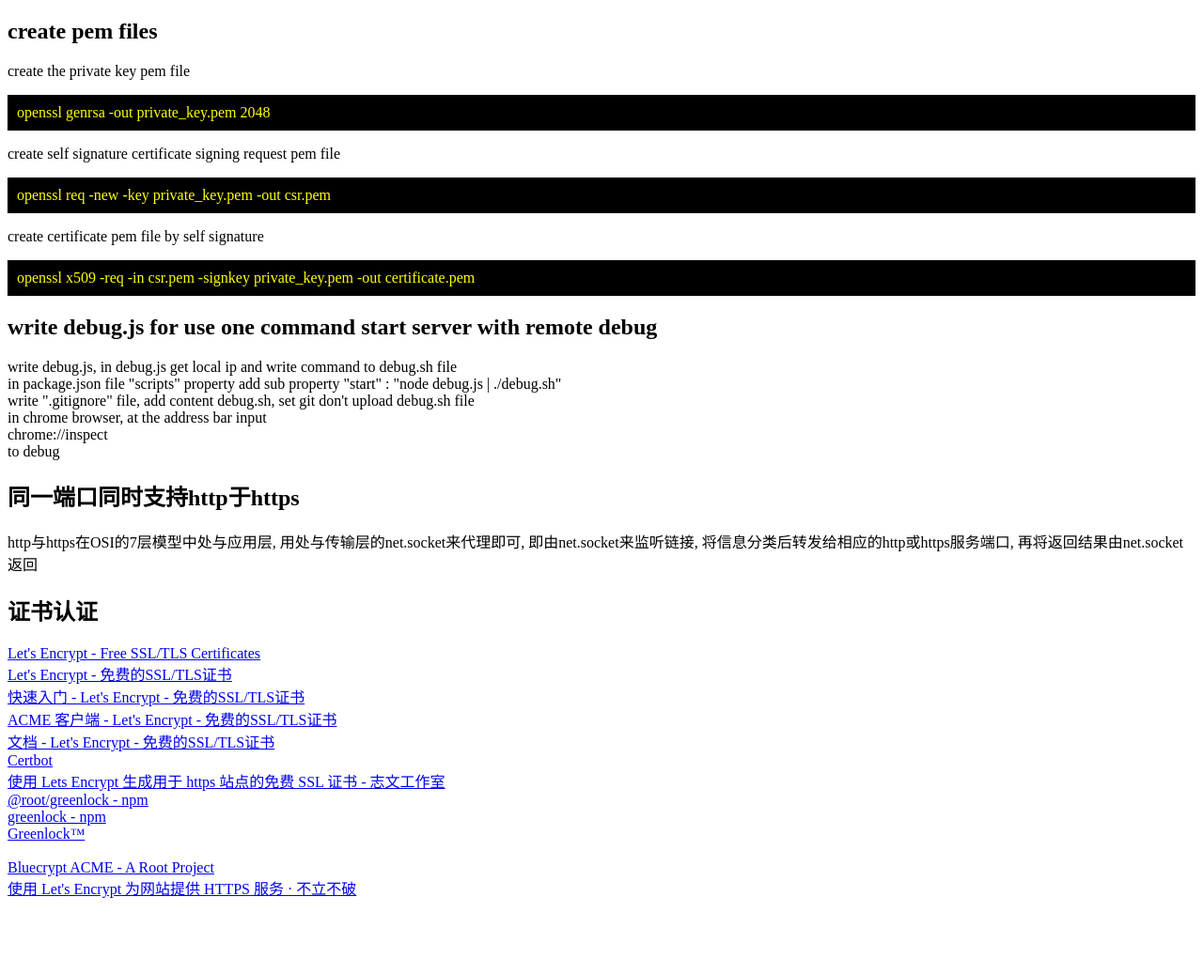
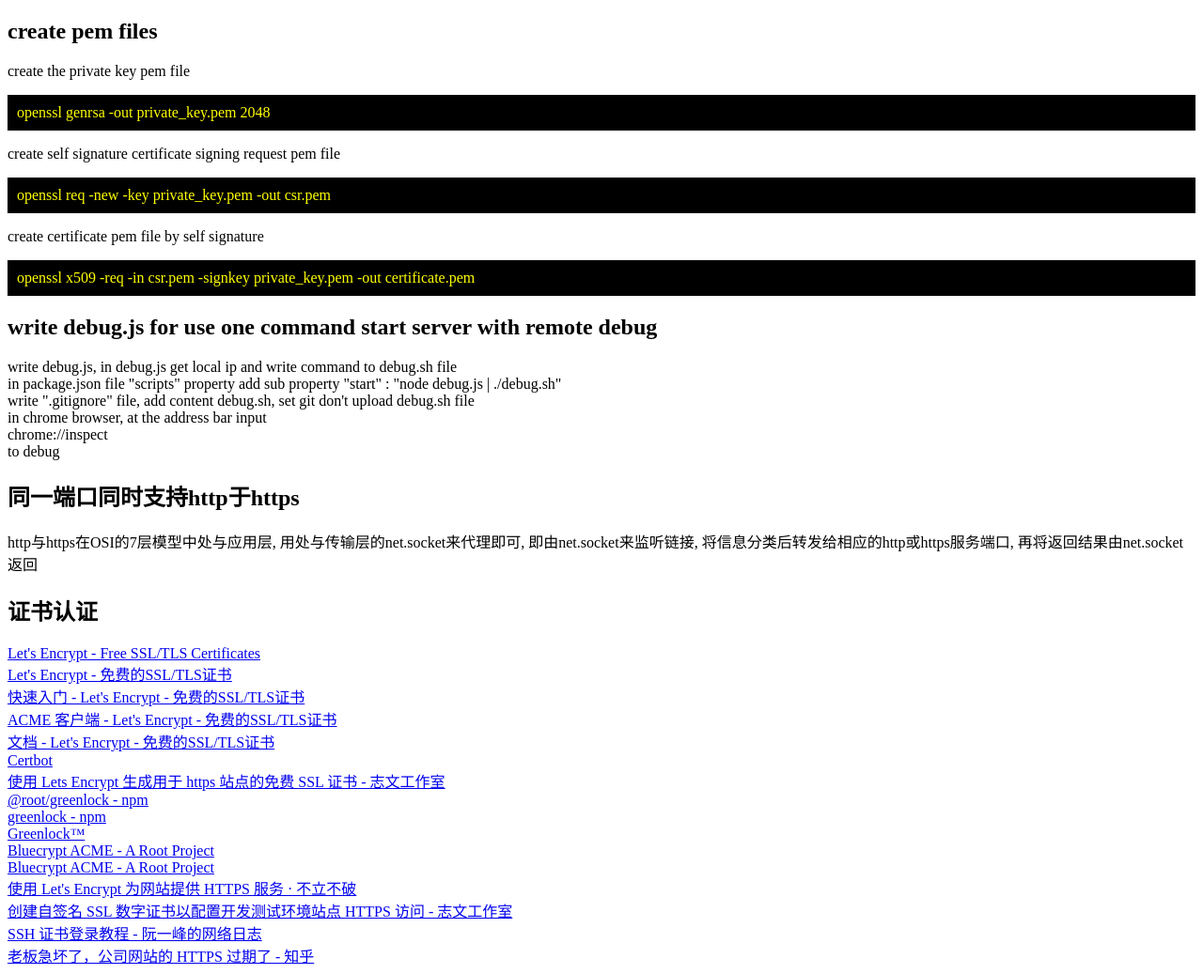
Before and after one commit to fred4444source/node_https, a website: page index.html in a window 1280 px wide. Shown: the whole page at 94% size. Before the commit the page ends 965 px from the top, so only its background shows below. Drawn offline with Linux system fonts and the light colour scheme.

Commit message:
add some url

```diff
--- a/index.html
+++ b/index.html
@@ -85,12 +85,17 @@
 					<br/>
 					<a target="_blank" href="https://greenlock.domains/">Greenlock™</a>
 					<br/>
-					<a target="_blank" href="https://rootprojects.org/acme/"></a>
+					<a target="_blank" href="https://rootprojects.org/acme/">Bluecrypt ACME - A Root Project</a>
 					<br/>
 					<a target="_blank" href="https://rootprojects.org/acme/">Bluecrypt ACME - A Root Project</a>
 					<br/>
 					<a target="_blank" href="https://blog.windrunner.me/sa/lets-encrypt.html">使用 Let's Encrypt 为网站提供 HTTPS 服务 · 不立不破</a>
 					<br/>
+					<a target="_blank" href="https://lzw.me/a/create-self-signed-certificate.html">创建自签名 SSL 数字证书以配置开发测试环境站点 HTTPS 访问 - 志文工作室</a>
+					<br/>
+					<a target="_blank" href="http://www.ruanyifeng.com/blog/2020/07/ssh-certificate.html">SSH 证书登录教程 - 阮一峰的网络日志</a>
+					<br/>
+					<a target="_blank" href="https://zhuanlan.zhihu.com/p/152016799">老板急坏了，公司网站的 HTTPS 过期了 - 知乎</a>
 				</div>
 			</section>
 		</article>
```
